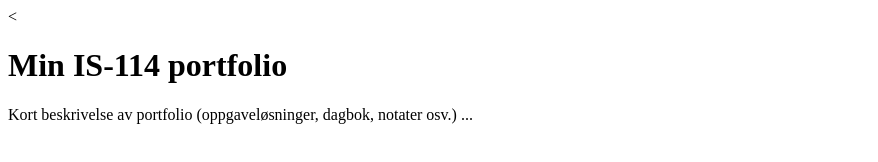
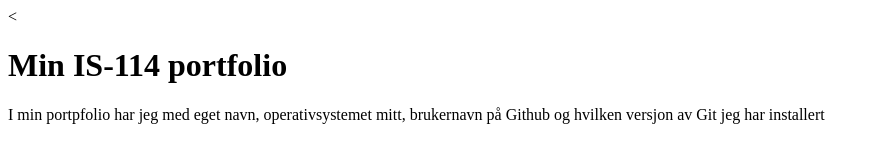
Before and after one commit to laurieniyongabo/IS-114, a plain HTML site: page docs/index.html in a window 1280 px wide. Shown: the whole page, without its empty margins (0-878 px from the left). Drawn offline with Linux system fonts and the light colour scheme.

Commit message:
lagt inn portofolio

```diff
--- a/docs/index.html
+++ b/docs/index.html
@@ -3,10 +3,10 @@
 <head>
 <meta charset="utf-8">
 <meta name="viewport" content="width=device-width, initial-scale=1">
-<title>(navn [mellomnavn]* etternavn)</title>
+<title>Laurie Shima Niyongabo</title>
 <</head>
 <body>
 <h1>Min IS-114 portfolio</h1>
-<p>Kort beskrivelse av portfolio (oppgaveløsninger, dagbok, notater osv.) ...
+<p>I min portpfolio har jeg med eget navn, operativsystemet mitt, brukernavn på Github og hvilken versjon av Git jeg har installert
 </body>
 </html>
```
